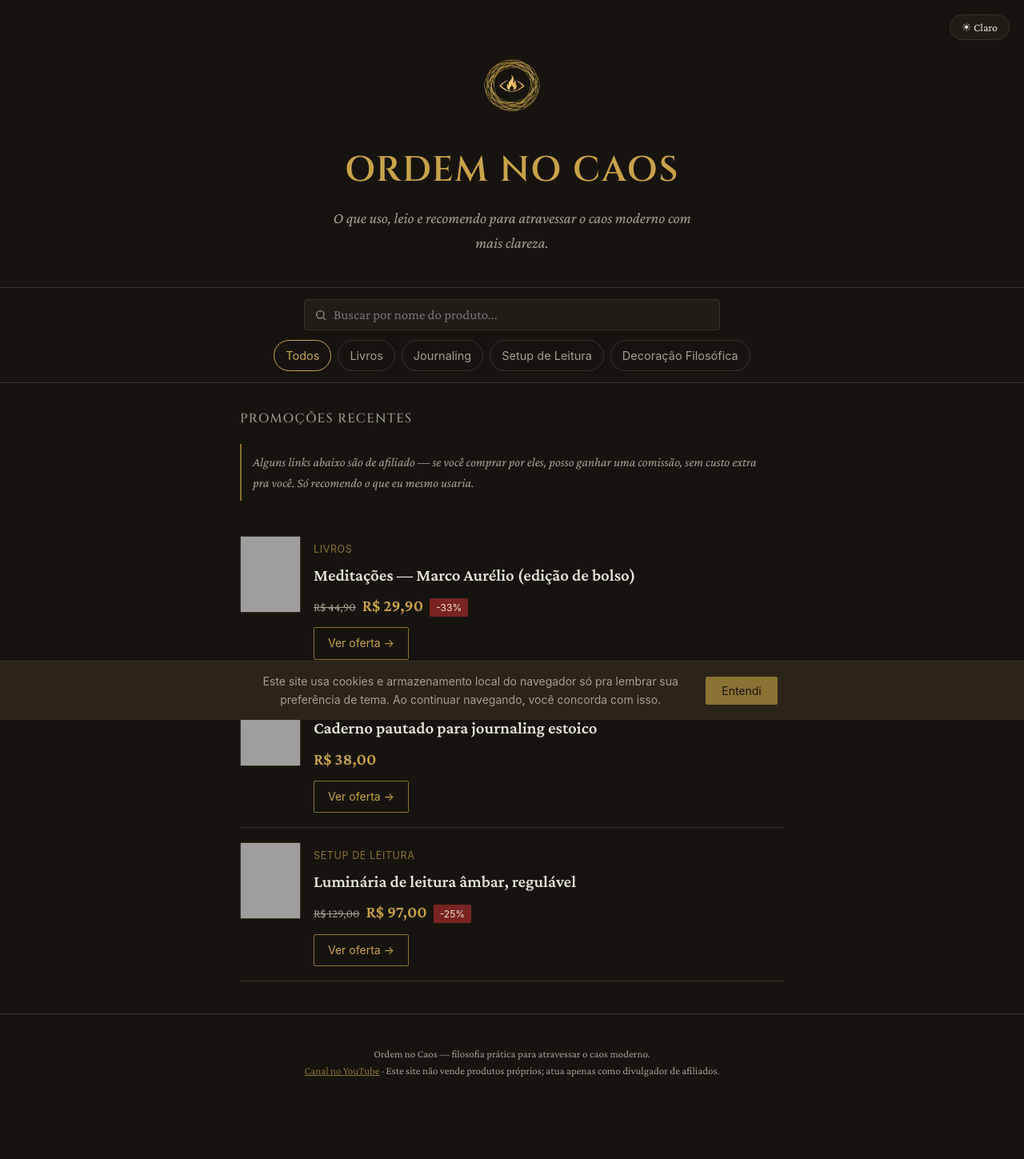
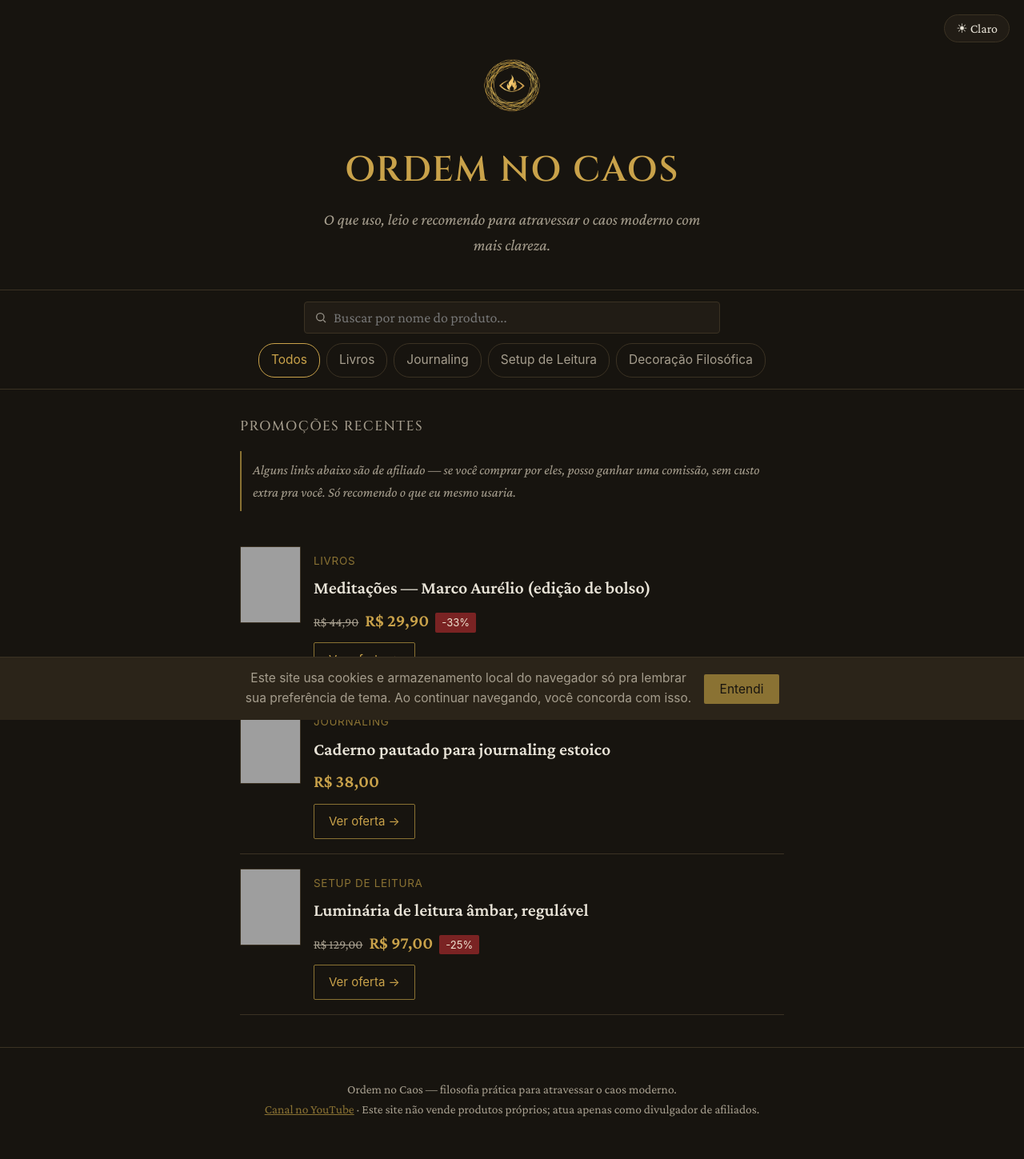
Before and after one commit to ordemnocaos/ordem-no-caos, a Jekyll site: the page built from index.html, in a window 1280 px wide. Shown: the whole page at 80% size. Built offline with Jekyll 4.4.1, drawn with Linux system fonts in a browser that asks for light colours; before the commit the page ends 1400 px from its top, so only the background shows below that; grey boxes are pictures that could not be loaded.

Commit message:
Add files via upload

```diff
--- a/assets/css/style.css
+++ b/assets/css/style.css
@@ -27,7 +27,7 @@ html[data-theme="dark"]{
 body{
   background:var(--bg); color:var(--ink);
   font-family:'Crimson Pro', Georgia, serif;
-  font-size:19px; line-height:1.6;
+  font-size:21px; line-height:1.6;
   transition:background .35s ease, color .35s ease;
 }
 
@@ -39,7 +39,7 @@ header.hero{
   position:absolute; top:18px; right:18px;
   background:var(--surface); border:1px solid var(--line);
   color:var(--ink); border-radius:20px; padding:7px 14px;
-  font-family:'Crimson Pro',serif; font-size:14px; cursor:pointer;
+  font-family:'Crimson Pro',serif; font-size:16px; cursor:pointer;
 }
 .emblem-wrap{
   width:104px; height:104px; margin:0 auto 18px;
@@ -59,7 +59,7 @@ h1.word{
 }
 .tagline{
   margin-top:10px; color:var(--ink-dim); font-style:italic;
-  font-size:19px; max-width:480px; margin-left:auto; margin-right:auto;
+  font-size:20px; max-width:480px; margin-left:auto; margin-right:auto;
 }
 
 .findbar{
@@ -76,12 +76,12 @@ h1.word{
 .search svg{flex-shrink:0; opacity:.6;}
 .search input{
   border:none; outline:none; background:transparent; color:var(--ink);
-  font-family:'Crimson Pro',serif; font-size:17px; width:100%;
+  font-family:'Crimson Pro',serif; font-size:18px; width:100%;
 }
 .chips{display:flex; gap:8px; flex-wrap:wrap; justify-content:center;}
 .chip{
   font-family:-apple-system,Segoe UI,Roboto,sans-serif;
-  font-size:14.5px; padding:7px 14px; border-radius:20px;
+  font-size:15.5px; padding:8px 15px; border-radius:20px;
   border:1px solid var(--line); color:var(--ink-dim); cursor:pointer;
   white-space:nowrap;
 }
@@ -89,12 +89,12 @@ h1.word{
 
 main{max-width:720px; margin:0 auto; padding:32px 20px 10px;}
 .section-title{
-  font-family:'Cinzel',serif; font-size:16px; letter-spacing:.08em;
+  font-family:'Cinzel',serif; font-size:17px; letter-spacing:.08em;
   color:var(--ink-dim); margin-bottom:18px; font-weight:500;
 }
 .disclosure{
   border-left:2px solid var(--gold-dim); padding:10px 14px; margin-bottom:26px;
-  font-size:16px; color:var(--ink-dim); font-style:italic;
+  font-size:17px; color:var(--ink-dim); font-style:italic;
 }
 
 .card{display:flex; gap:16px; padding:18px 0; border-bottom:1px solid var(--line);}
@@ -107,27 +107,27 @@ main{max-width:720px; margin:0 auto; padding:32px 20px 10px;}
 .card-body{flex:1; min-width:0;}
 .cat-tag{
   font-family:-apple-system,Segoe UI,Roboto,sans-serif;
-  font-size:12.5px; letter-spacing:.05em; color:var(--gold-dim);
+  font-size:13.5px; letter-spacing:.05em; color:var(--gold-dim);
   text-transform:uppercase;
 }
-.card h3{font-size:21px; font-weight:600; margin:5px 0 8px; line-height:1.3;}
+.card h3{font-size:22px; font-weight:600; margin:5px 0 8px; line-height:1.3;}
 .prices{display:flex; align-items:baseline; gap:8px; margin-bottom:10px; flex-wrap:wrap;}
-.old{color:var(--ink-dim); text-decoration:line-through; font-size:15px;}
-.new{color:var(--gold); font-size:21px; font-weight:600;}
+.old{color:var(--ink-dim); text-decoration:line-through; font-size:16px;}
+.new{color:var(--gold); font-size:22px; font-weight:600;}
 .off{
-  background:var(--red); color:#EFE3D0; font-size:12px;
+  background:var(--red); color:#EFE3D0; font-size:13px;
   padding:2px 8px; border-radius:2px; font-family:-apple-system,sans-serif;
 }
 .cta{
   display:inline-block; border:1px solid var(--gold-dim); color:var(--gold);
-  font-family:-apple-system,Segoe UI,Roboto,sans-serif; font-size:14px;
-  padding:8px 17px; border-radius:2px; text-decoration:none;
+  font-family:-apple-system,Segoe UI,Roboto,sans-serif; font-size:15px;
+  padding:9px 18px; border-radius:2px; text-decoration:none;
 }
 .cta:hover{background:var(--gold); color:var(--bg); border-color:var(--gold);}
 
 footer{
   text-align:center; padding:40px 20px 50px; color:var(--ink-dim);
-  font-size:13px; border-top:1px solid var(--line); margin-top:30px;
+  font-size:15.5px; border-top:1px solid var(--line); margin-top:30px;
 }
 footer a{color:var(--gold-dim);}
 
@@ -140,16 +140,15 @@ footer a{color:var(--gold-dim);}
 }
 .cookie-banner.show{transform:translateY(0);}
 .cookie-banner p{
-  font-family:-apple-system,Segoe UI,Roboto,sans-serif; font-size:14px;
+  font-family:-apple-system,Segoe UI,Roboto,sans-serif; font-size:15.5px;
   color:var(--ink-dim); max-width:560px; margin:0;
 }
 .cookie-banner button{
   background:var(--gold-dim); color:var(--bg); border:none;
-  padding:9px 20px; border-radius:2px; font-size:14px; cursor:pointer;
+  padding:9px 20px; border-radius:2px; font-size:15.5px; cursor:pointer;
   white-space:nowrap; font-family:-apple-system,Segoe UI,Roboto,sans-serif;
 }
 
 @media (max-width:420px){
-  body{font-size:16.5px;}
-  .card h3{font-size:17px;}
+  .card h3{font-size:20px;}
 }
```
